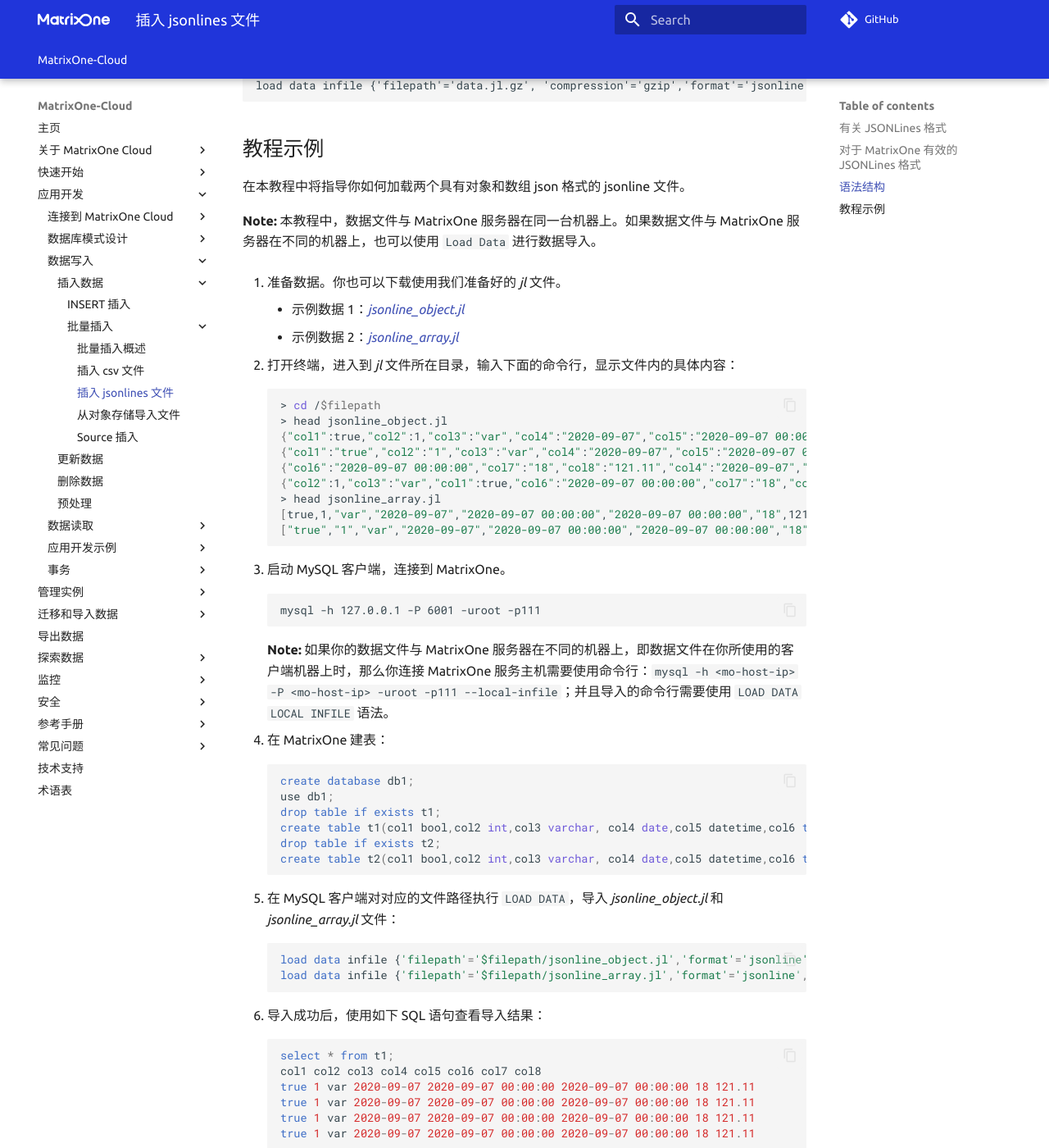
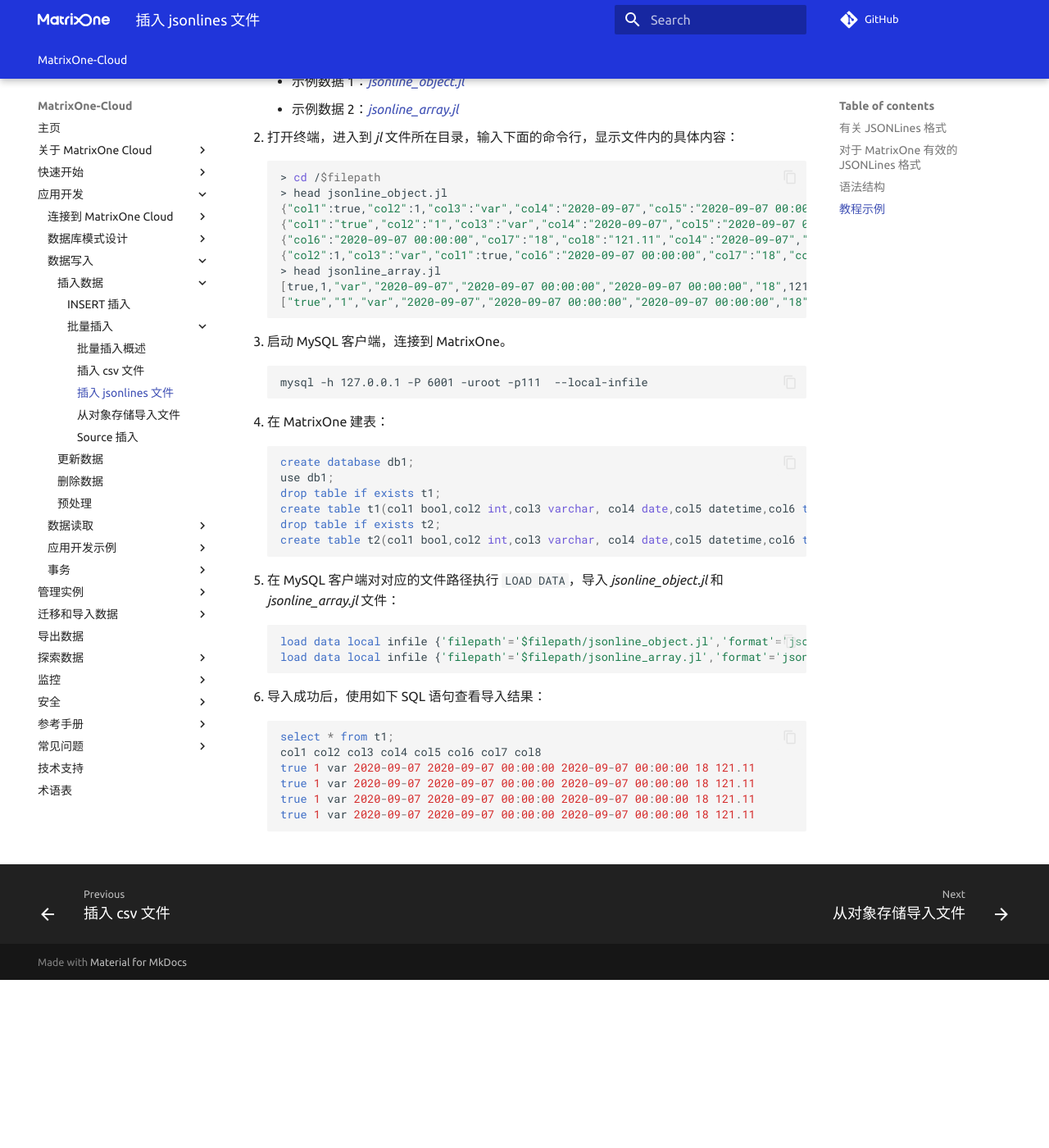
Before and after one commit to yangj1211/moc-docs, an MkDocs documentation site: the page built from docs/MatrixOne-Cloud/App-Develop/import-data/bulk-load/load-jsonline.md, in a window 1280 px wide and 1400 px high, scrolled down 3533 px. Shown: the whole window at 82% size. Built offline with MkDocs 1.6.1 and Material for MkDocs 9.7.7, drawn with Linux system fonts in a browser that asks for light colours; comment, search, counter and statistics services are not loaded; the version menu is left out; after the commit the page ends 4728 px from its top, so only the background shows below that; some of the changed text lies outside the part shown.

Commit message:
Update load-jsonline.md
Signed-off-by: xuanyiLee <89380523+xuanyiLee@users.noreply.github.com>

````diff
--- a/docs/MatrixOne-Cloud/App-Develop/import-data/bulk-load/load-jsonline.md
+++ b/docs/MatrixOne-Cloud/App-Develop/import-data/bulk-load/load-jsonline.md
@@ -13,8 +13,6 @@
 JSONLines 格式有以下三个要求：
 
 * **UTF-8 编码**：JSON 允许仅使用 ASCII 转义序列对 Unicode 字符串进行编码，但是在文本编辑器中，这些转义难以阅读。JSON Lines 文件的作者可以选择转义字符来处理纯 ASCII 文件。
-
-JSON 允许仅用 ASCII 转义序列编码 Unicode 字符串，但是当在文本编辑器中查看时，这些转义将很难阅读。JSON Lines 文件的作者可以选择转义字符来处理纯 ASCII 文件。
 
 * **每行都是一个合法的 JSON 值**：最常见的值是对象或数组，任何 JSON 值都是合法的。
 
@@ -61,14 +59,6 @@
 
 ## 语法结构
 
-* 数据文件与 MatrixOne 服务器在同一台机器上：
-
-```
-LOAD DATA INFILE
-    {'filepath'='FILEPATH', 'compression'='COMPRESSION_FORMAT', 'format'='FILE_FORMAT', 'jsondata'='object'/'array'} INTO TABLE table_name [IGNORE x LINES/ROWS]
-    [PARALLEL {'TRUE' | 'FALSE'}];
-```
-
 * 数据文件与 MatrixOne 服务器在不同的机器上：
 
 ```
@@ -141,8 +131,6 @@
 
 在本教程中将指导你如何加载两个具有对象和数组 json 格式的 jsonline 文件。
 
-**Note:** 本教程中，数据文件与 MatrixOne 服务器在同一台机器上。如果数据文件与 MatrixOne 服务器在不同的机器上，也可以使用 `Load Data` 进行数据导入。
-
 1. 准备数据。你也可以下载使用我们准备好的 *jl* 文件。
 
     * 示例数据 1：*[jsonline_object.jl](https://github.com/matrixorigin/matrixone/blob/main/test/distributed/resources/load_data/jsonline_object.jl)*
@@ -165,10 +153,8 @@
 3. 启动 MySQL 客户端，连接到 MatrixOne。
 
     ```
-    mysql -h 127.0.0.1 -P 6001 -uroot -p111
+    mysql -h 127.0.0.1 -P 6001 -uroot -p111  --local-infile
     ```
-
-    **Note:** 如果你的数据文件与 MatrixOne 服务器在不同的机器上，即数据文件在你所使用的客户端机器上时，那么你连接 MatrixOne 服务主机需要使用命令行：`mysql -h <mo-host-ip> -P <mo-host-ip> -uroot -p111 --local-infile`；并且导入的命令行需要使用 `LOAD DATA LOCAL INFILE` 语法。
 
 4. 在 MatrixOne 建表：
 
@@ -184,8 +170,8 @@
 5. 在 MySQL 客户端对对应的文件路径执行 `LOAD DATA`，导入 *jsonline_object.jl* 和 *jsonline_array.jl* 文件：
 
     ```sql
-    load data infile {'filepath'='$filepath/jsonline_object.jl','format'='jsonline','jsondata'='object'} into table t1;
-    load data infile {'filepath'='$filepath/jsonline_array.jl','format'='jsonline','jsondata'='array'} into table t2;
+    load data local infile {'filepath'='$filepath/jsonline_object.jl','format'='jsonline','jsondata'='object'} into table t1;
+    load data local infile {'filepath'='$filepath/jsonline_array.jl','format'='jsonline','jsondata'='array'} into table t2;
     ```
 
 6. 导入成功后，使用如下 SQL 语句查看导入结果：
@@ -198,6 +184,3 @@
     true 1 var 2020-09-07 2020-09-07 00:00:00 2020-09-07 00:00:00 18 121.11
     true 1 var 2020-09-07 2020-09-07 00:00:00 2020-09-07 00:00:00 18 121.11
     ```
-
-!!! note
-    如果您使用 Docker 启动 MatrixOne，当你需要导入 JSONline 文件时，请确保你已将数据目录挂载到容器。你也可以查看[导入 *csv* 格式数据](load-csv.md)，了解如何使用 Docker 挂载数据。
````
Also changed, not shown: other parts of docs/MatrixOne-Cloud/App-Develop/import-data/bulk-load/load-jsonline.md (+1 -1 lines).
